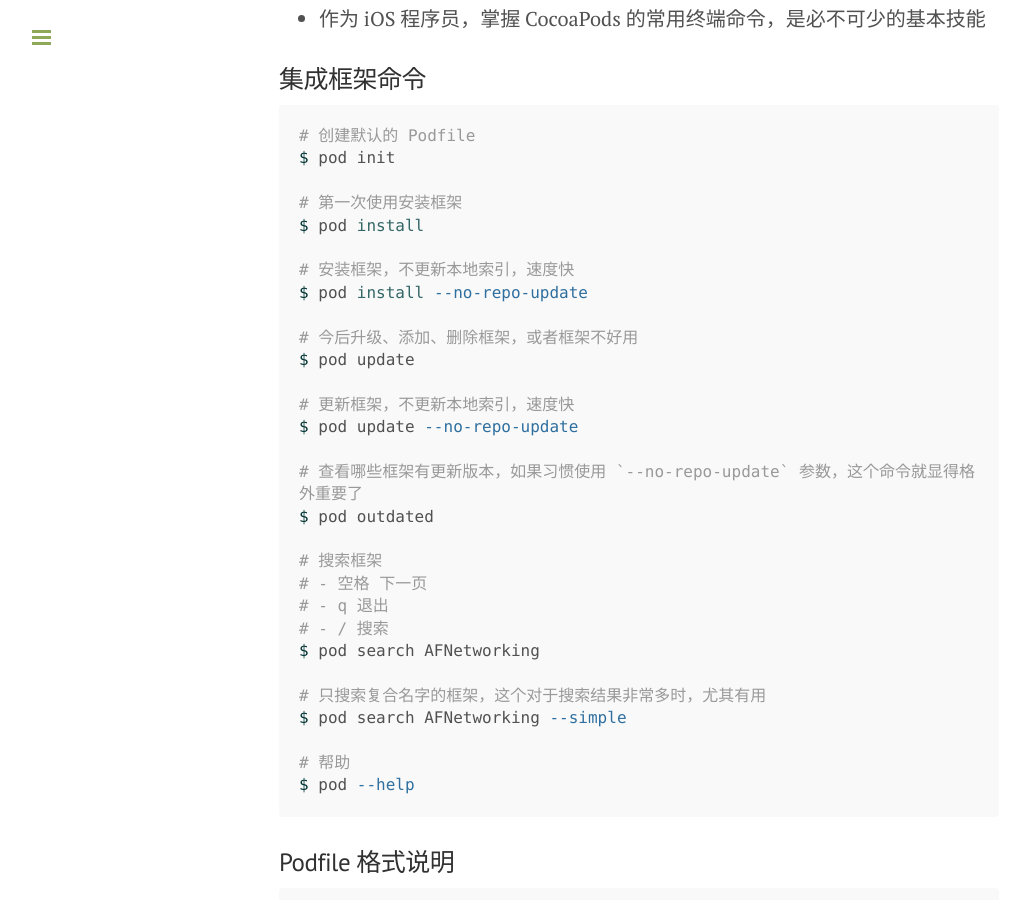
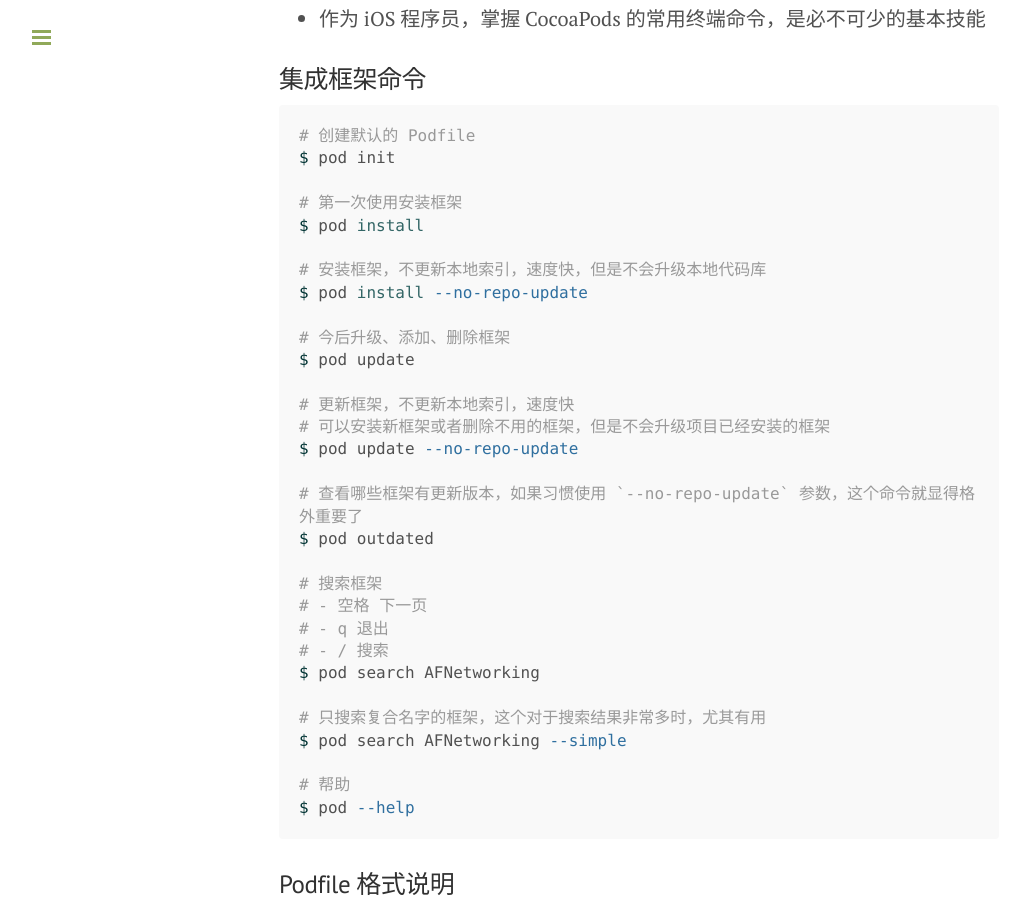
Before and after one commit to liufan321/liufan321.github.io, a Jekyll site: the page built from _posts/2016-02-01-common_pod_cmd.md, in a window 1280 px wide and 900 px high, scrolled down 306 px. Shown: the whole window, without its empty margins (1-1017 px from the left). Built offline with Jekyll 4.4.1, drawn with Linux system fonts in a browser that asks for light colours; Markdown is read by kramdown in place of the engine named in the settings.

Commit message:
修改命令行注释

```diff
--- a/_posts/2016-02-01-common_pod_cmd.md
+++ b/_posts/2016-02-01-common_pod_cmd.md
@@ -17,13 +17,14 @@ $ pod init
 # 第一次使用安装框架
 $ pod install
 
-# 安装框架，不更新本地索引，速度快
+# 安装框架，不更新本地索引，速度快，但是不会升级本地代码库
 $ pod install --no-repo-update
 
-# 今后升级、添加、删除框架，或者框架不好用
+# 今后升级、添加、删除框架
 $ pod update
 
 # 更新框架，不更新本地索引，速度快
+# 可以安装新框架或者删除不用的框架，但是不会升级项目已经安装的框架
 $ pod update --no-repo-update
 
 # 查看哪些框架有更新版本，如果习惯使用 `--no-repo-update` 参数，这个命令就显得格外重要了
```
